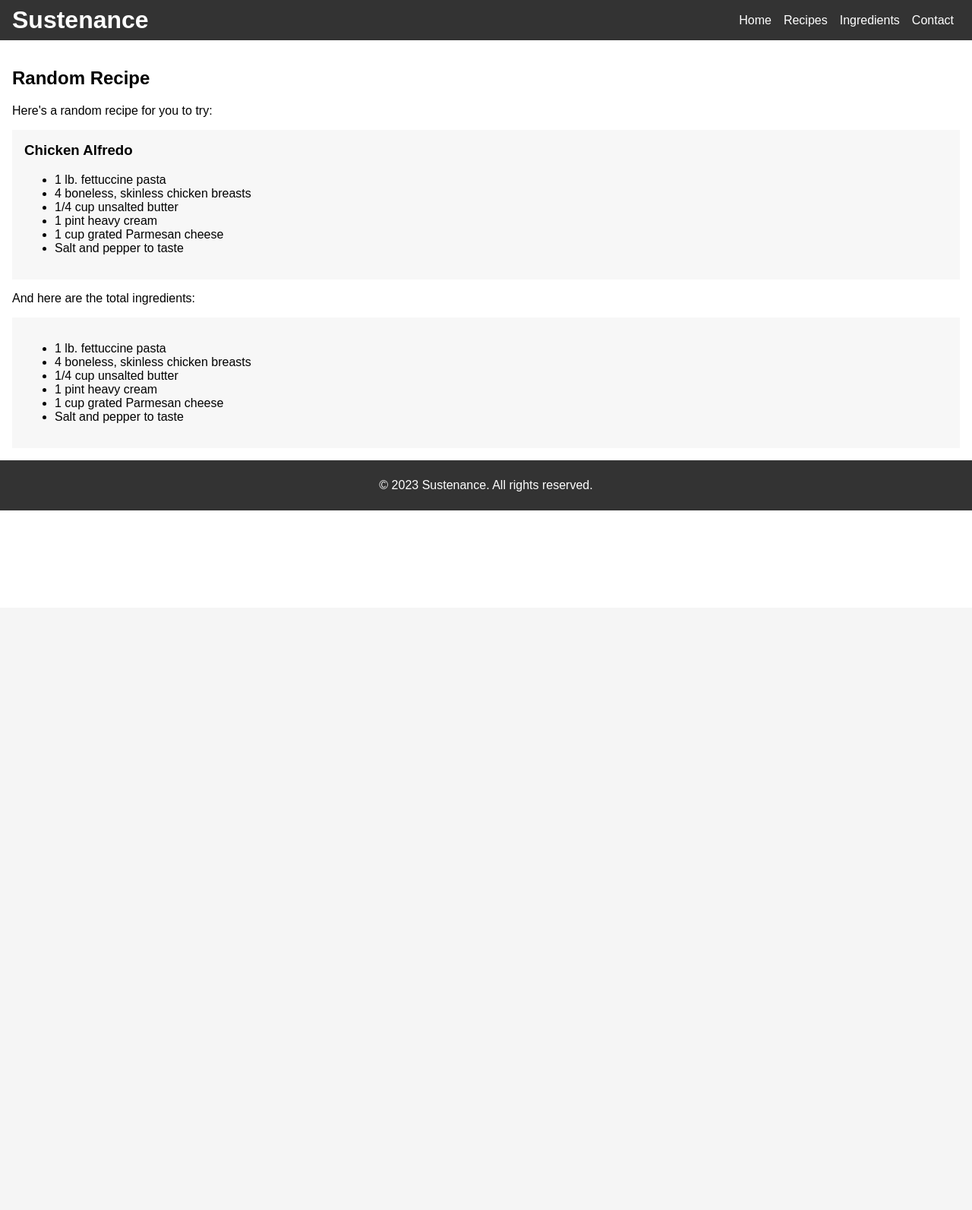
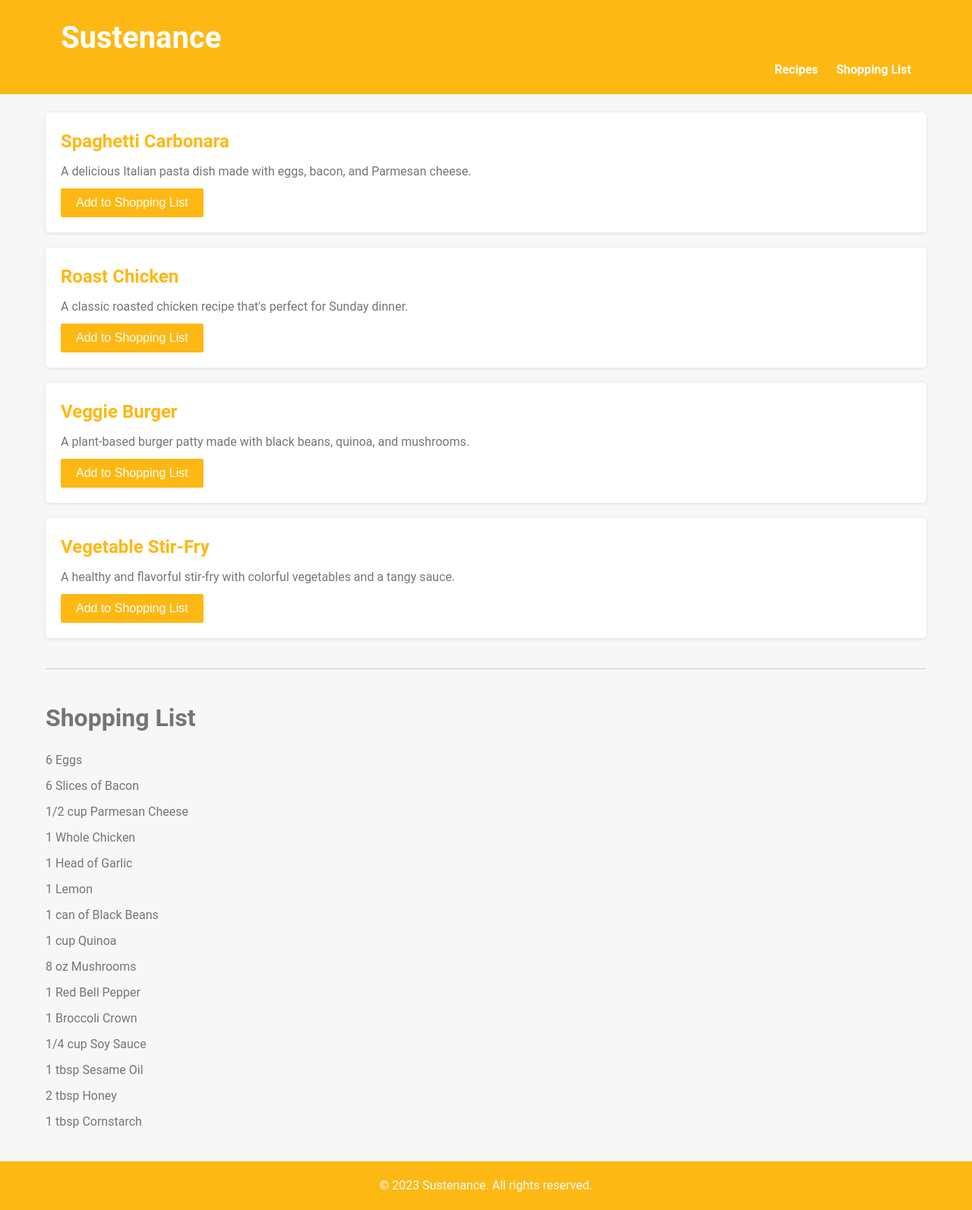
Before and after one commit to avolent/sustenance-eb, a Flask app: page / in a window 1280 px wide. Shown: the whole page at 76% size. Before the commit the page ends 672 px from the top, so only its background shows below. Run offline with Flask 2, Linux system fonts and the light colour scheme.

Commit message:
Update html and css with template data

```diff
--- a/application/static/style.css
+++ b/application/static/style.css
@@ -1,61 +1,211 @@
+/* Reset styles */
+* {
+  margin: 0;
+  padding: 0;
+  box-sizing: border-box;
+}
+
+/* Global styles */
 body {
-    font-family: sans-serif;
-    margin: 0;
-    padding: 0;
-  }
+  font-family: 'Roboto', sans-serif;
+  font-size: 16px;
+  line-height: 1.5;
+  color: #333;
+  background-color: #f7f7f7;
+}
 
-  header {
-    background-color: #333;
-    color: white;
-    display: flex;
-    justify-content: space-between;
-    align-items: center;
-    padding: 0.5rem 1rem;
-  }
+.container {
+  max-width: 1200px;
+  margin: 0 auto;
+  padding: 0 20px;
+}
 
+/* Header styles */
+header {
+  background-color: #FDB813;
+  padding: 20px 0;
+  position: fixed;
+  width: 100%;
+  z-index: 100;
+}
+
+header h1 {
+  font-size: 2.5rem;
+  color: #fff;
+  margin-left: 20px;
+}
+
+header nav {
+  float: right;
+  margin-right: 20px;
+}
+
+header nav ul {
+  list-style: none;
+  margin: 0;
+  padding: 0;
+}
+
+header nav ul li {
+  display: inline-block;
+  margin-left: 20px;
+}
+
+header nav ul li:first-child {
+  margin-left: 0;
+}
+
+header nav ul li a {
+  color: #fff;
+  text-decoration: none;
+  font-weight: bold;
+  transition: color 0.2s;
+}
+
+header nav ul li a:hover {
+  color: #000;
+}
+
+/* Main styles */
+main {
+  padding-top: 80px;
+}
+
+section#recipes {
+  margin-bottom: 40px;
+}
+
+section#recipes h2 {
+  font-size: 2rem;
+  font-weight: bold;
+  margin-bottom: 20px;
+  color: #757575;
+}
+
+section#recipes ul {
+  list-style: none;
+  margin: 0;
+  padding: 0;
+}
+
+section#recipes li {
+  margin-bottom: 20px;
+  padding: 20px;
+  border-radius: 5px;
+  box-shadow: 0px 1px 5px rgba(0,0,0,0.1);
+  background-color: #fff;
+  transition: box-shadow 0.2s, transform 0.2s;
+}
+
+section#recipes li:hover {
+  box-shadow: 0px 5px 15px rgba(0,0,0,0.2);
+  transform: translateY(-2px);
+}
+
+section#recipes li h3 {
+  font-size: 1.5rem;
+  margin-bottom: 10px;
+  color: #FDB813;
+}
+
+section#recipes li p {
+  font-size: 1rem;
+  margin-bottom: 10px;
+  color: #757575;
+}
+
+section#recipes button {
+  background-color: #FDB813;
+  color: #fff;
+  border: none;
+  border-radius: 2px;
+  font-size: 1rem;
+  padding: 10px 20px;
+  cursor: pointer;
+  transition: background-color 0.2s;
+}
+
+section#recipes button:hover {
+  background-color: #F5A623;
+}
+
+section#shopping-list {
+  border-top: 1px solid #ccc;
+  padding-top: 40px;
+}
+
+section#shopping-list h2 {
+  font-size: 2rem;
+  font-weight: bold;
+  margin-bottom: 20px;
+  color: #757575;
+}
+
+section#shopping-list ul {
+  list-style: none;
+  margin: 0;
+  padding: 0;
+}
+
+section#shopping-list ul li {
+  font-size: 1rem;
+  margin-bottom: 10px;
+  color: #757575;
+}
+
+section#shopping-list ul li span {
+  font-weight: bold;
+  margin-right: 5px;
+}
+
+/* Footer styles */
+footer {
+  background-color: #FDB813;
+  padding: 20px 0;
+  color: #fff;
+  text-align: center;
+  margin-top: 40px;
+}
+
+footer p {
+  font-size: 1rem;
+}
+
+/* Media queries */
+@media screen and (max-width: 768px) {
   header h1 {
-    margin: 0;
     font-size: 2rem;
   }
 
-  nav ul {
-    margin: 0;
-    padding: 0;
-    list-style-type: none;
-    display: flex;
+  header nav {
+    margin-top: 10px;
+    float: none;
+    text-align: center;
   }
 
-  nav li {
-    margin: 0 0.5rem;
+  header nav ul li {
+    display: block;
+    margin: 10px 0;
   }
 
-  nav a {
-    color: white;
-    text-decoration: none;
+  section#recipes li {
+    padding: 10px;
   }
 
-  main {
-    padding: 1rem;
+  section#recipes li h3 {
+    font-size: 1.25rem;
   }
 
-  .recipe {
-    background-color: #f7f7f7;
-    padding: 1rem;
-    margin-bottom: 1rem;
+  section#recipes li p {
+    font-size: 0.875rem;
   }
 
-  .recipe h3 {
-    margin-top: 0;
+  section#recipes button {
+    font-size: 0.875rem;
+    padding: 8px 16px;
   }
 
-  .ingredients {
-    background-color: #f7f7f7;
-    padding: 1rem;
+  section#shopping-list ul li {
+    font-size: 0.875rem;
   }
-
-  footer {
-    background-color: #333;
-    color: white;
-    padding: 0.5rem 1rem;
-    text-align: center;
-  }
+}
--- a/application/templates/index.html
+++ b/application/templates/index.html
@@ -10,44 +10,70 @@
   </head>
   <body>
     <header>
+      <div class="container">
         <h1>Sustenance</h1>
         <nav>
           <ul>
-          <li><a href="#">Home</a></li>
             <li><a href="#">Recipes</a></li>
-          <li><a href="#">Ingredients</a></li>
-          <li><a href="#">Contact</a></li>
+            <li><a href="#">Shopping List</a></li>
           </ul>
         </nav>
+      </div>
     </header>
     <main>
-      <h2>Random Recipe</h2>
-      <p>Here's a random recipe for you to try:</p>
-      <div class="recipe">
-        <h3>Chicken Alfredo</h3>
+      <div class="container">
+        <section id="recipes">
+          <h2>Recipes</h2>
           <ul>
-          <li>1 lb. fettuccine pasta</li>
-          <li>4 boneless, skinless chicken breasts</li>
-          <li>1/4 cup unsalted butter</li>
-          <li>1 pint heavy cream</li>
-          <li>1 cup grated Parmesan cheese</li>
-          <li>Salt and pepper to taste</li>
+            <li>
+              <h3>Spaghetti Carbonara</h3>
+              <p>A delicious Italian pasta dish made with eggs, bacon, and Parmesan cheese.</p>
+              <button data-recipe="Spaghetti Carbonara">Add to Shopping List</button>
+            </li>
+            <li>
+              <h3>Roast Chicken</h3>
+              <p>A classic roasted chicken recipe that's perfect for Sunday dinner.</p>
+              <button data-recipe="Roast Chicken">Add to Shopping List</button>
+            </li>
+            <li>
+              <h3>Veggie Burger</h3>
+              <p>A plant-based burger patty made with black beans, quinoa, and mushrooms.</p>
+              <button data-recipe="Veggie Burger">Add to Shopping List</button>
+            </li>
+            <li>
+              <h3>Vegetable Stir-Fry</h3>
+              <p>A healthy and flavorful stir-fry with colorful vegetables and a tangy sauce.</p>
+              <button data-recipe="Vegetable Stir-Fry">Add to Shopping List</button>
+            </li>
           </ul>
-      </div>
-      <p>And here are the total ingredients:</p>
-      <div class="ingredients">
+        </section>
+        <section id="shopping-list">
+          <h2>Shopping List</h2>
           <ul>
-          <li>1 lb. fettuccine pasta</li>
-          <li>4 boneless, skinless chicken breasts</li>
-          <li>1/4 cup unsalted butter</li>
-          <li>1 pint heavy cream</li>
-          <li>1 cup grated Parmesan cheese</li>
-          <li>Salt and pepper to taste</li>
+            <li>6 Eggs</li>
+            <li>6 Slices of Bacon</li>
+            <li>1/2 cup Parmesan Cheese</li>
+            <li>1 Whole Chicken</li>
+            <li>1 Head of Garlic</li>
+            <li>1 Lemon</li>
+            <li>1 can of Black Beans</li>
+            <li>1 cup Quinoa</li>
+            <li>8 oz Mushrooms</li>
+            <li>1 Red Bell Pepper</li>
+            <li>1 Broccoli Crown</li>
+            <li>1/4 cup Soy Sauce</li>
+            <li>1 tbsp Sesame Oil</li>
+            <li>2 tbsp Honey</li>
+            <li>1 tbsp Cornstarch</li>
           </ul>
+        </section>
       </div>
     </main>
     <footer>
+      <div class="container">
         <p>&copy; 2023 Sustenance. All rights reserved.</p>
+      </div>
     </footer>
+    <script src="app.js"></script>
   </body>
   </html>
```
Lines whose indentation alone changed are shown as unchanged.
